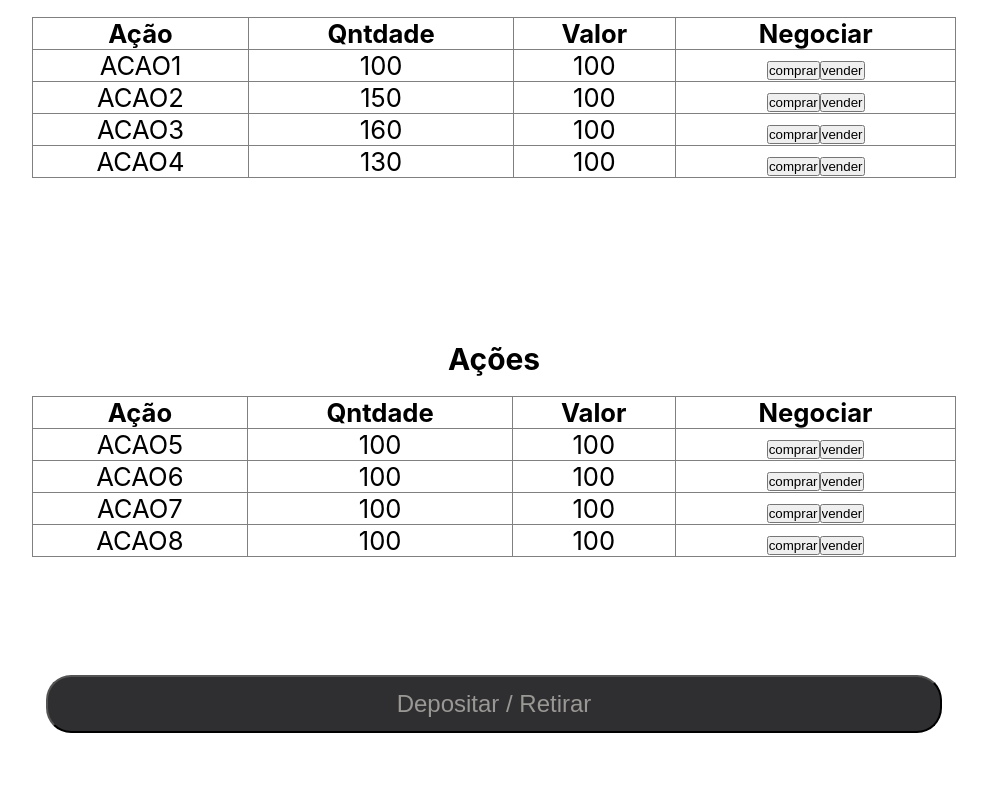
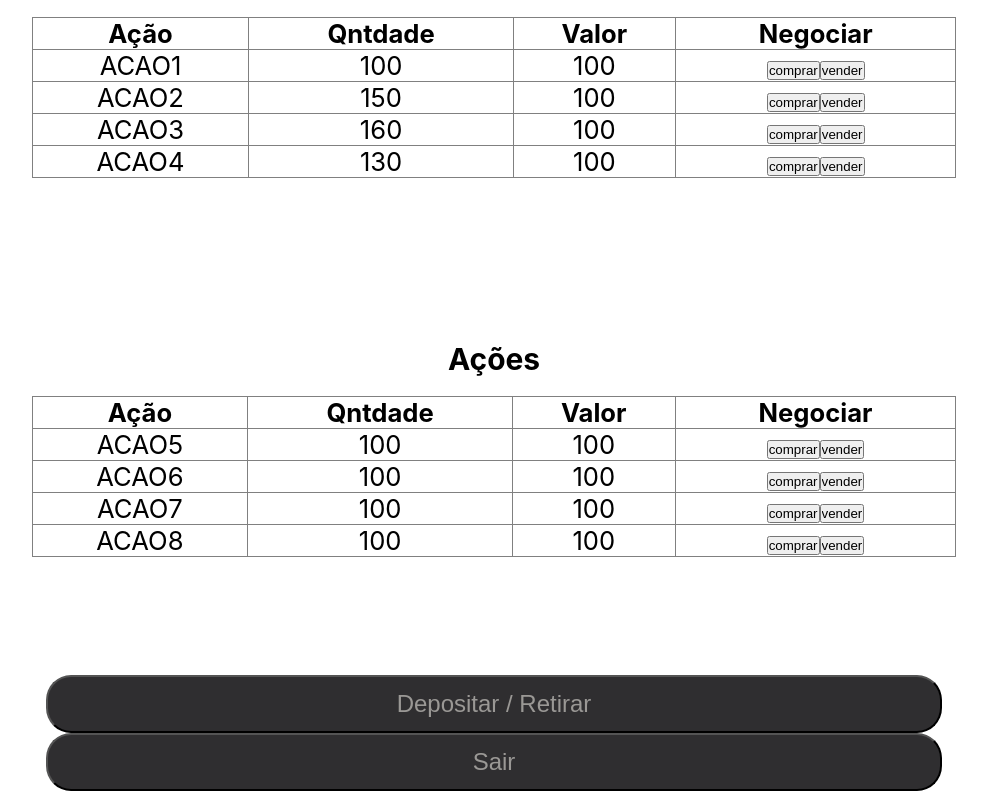
Before and after one commit to onyrius/XP-desafio-Frontend, a React (Create React App) app: page /acoes in a window 1280 px wide. Shown: the part 310-1101 px from the top of the page, without its empty margins (146-1133 px from the left). Before the commit the page ends 1043 px from the top, so only its background shows below. Built offline with nearby package versions, Linux system fonts and the light colour scheme.

Commit message:
feat: :sparkles: adiciona pagina Acoes

```diff
--- a/src/pages/Acoes.js
+++ b/src/pages/Acoes.js
@@ -1,11 +1,16 @@
 /* eslint-disable no-console */
 import React from 'react';
+import { useNavigate } from 'react-router-dom';
 import BolsaAcoes from '../components/BolsaAcoes';
 import Footer from '../components/Footer';
 import Header from '../components/Header';
 import MinhasAcoes from '../components/MinhasAcoes';
 
 function Acoes() {
+  const navigate = useNavigate();
+  const redirecionar = () => {
+    navigate('/');
+  };
   return (
 
     <section className="Acoes">
@@ -15,6 +20,13 @@
         <BolsaAcoes />
       </section>
       <Footer />
+      <button
+        className="footer"
+        type="button"
+        onClick={redirecionar}
+      >
+        Sair
+      </button>
     </section>
 
   );
```
